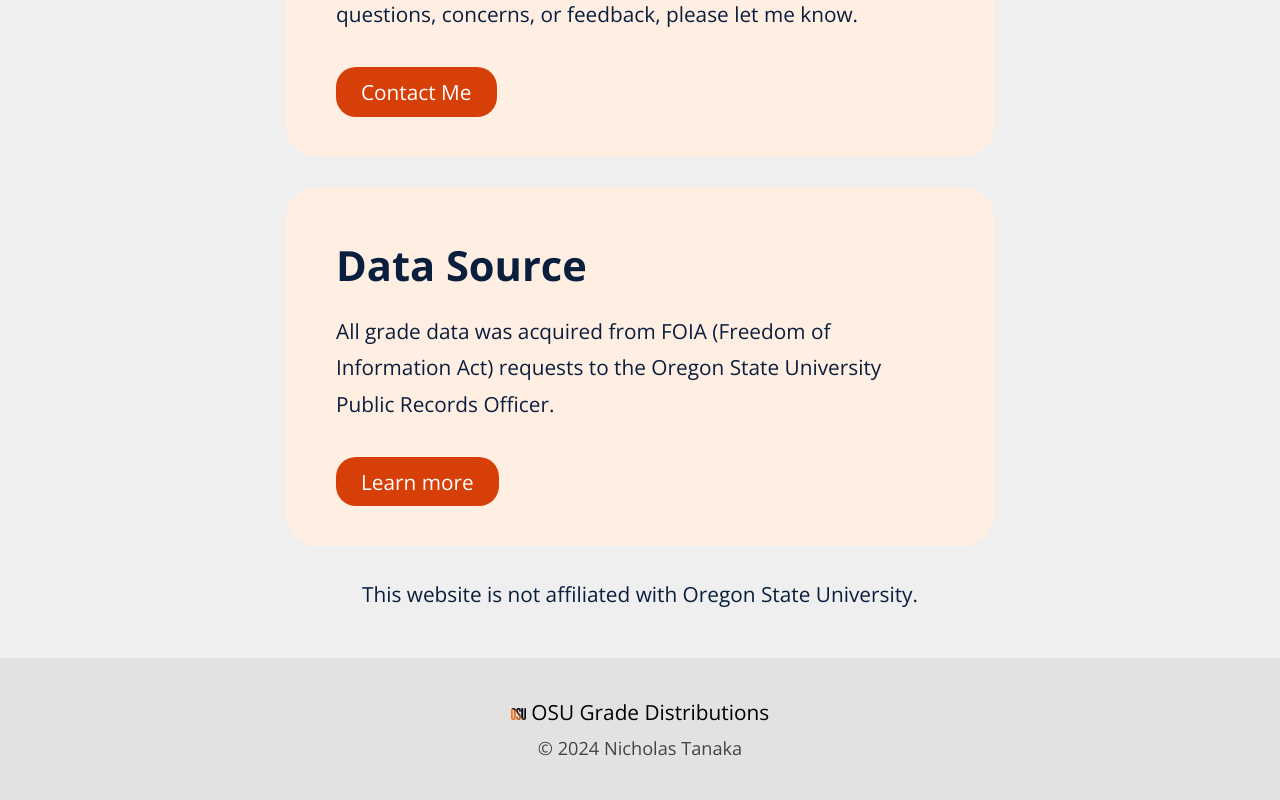
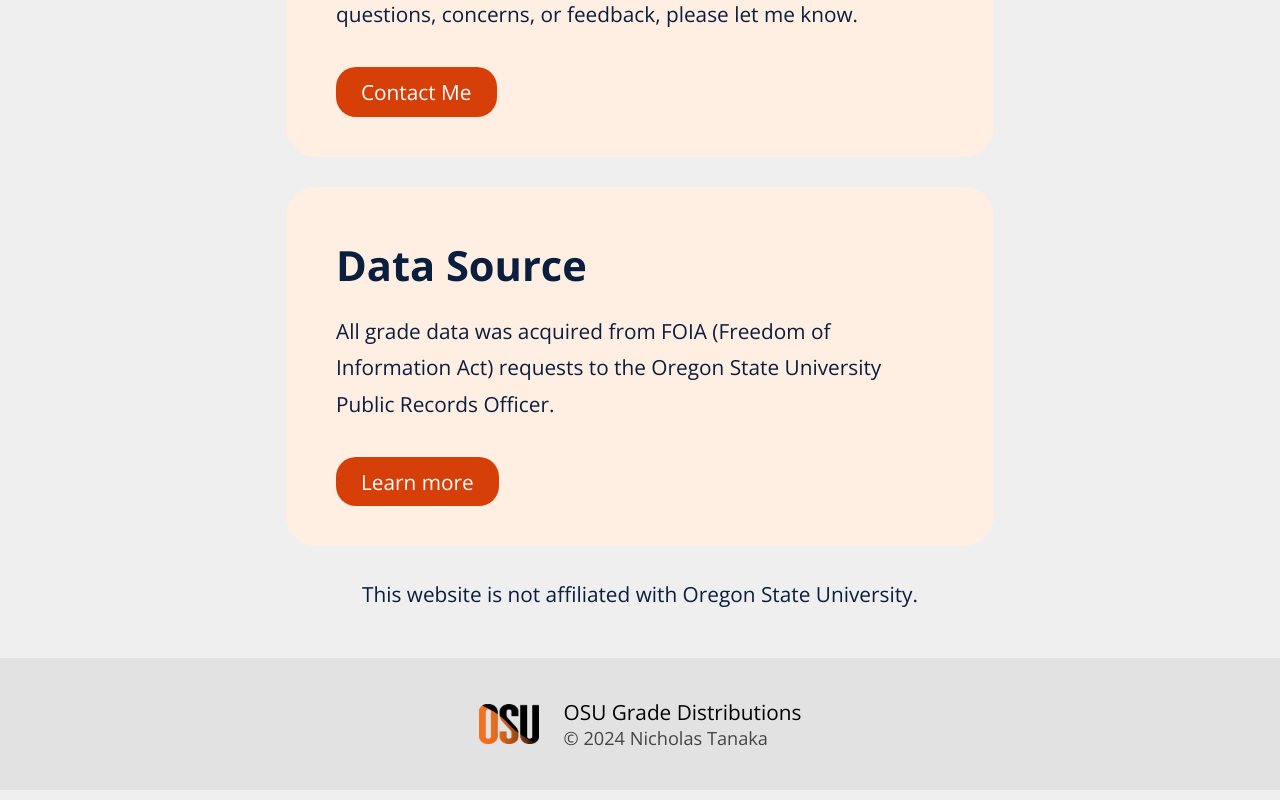
Before and after one commit to MigrainePanda/osu-grade-distributions, a React (Vite) app in the folder frontend-react/: page /about in a window 1280 px wide. Shown: the part 667-1467 px from the top of the page. Built offline with nearby package versions, Linux system fonts and the light colour scheme; what chartjs-plugin-zoom would draw is missing.

Commit message:
update footer styling, add img alt

```diff
--- a/frontend-react/src/components/Footer/Footer.css
+++ b/frontend-react/src/components/Footer/Footer.css
@@ -3,15 +3,23 @@ footer {
 }
 
 .footer-inner-container {
-    display: flex;
-    flex-direction: column;
-    gap: 1rem;
     padding: 3rem 2rem;
 }
 
+.footer-grid {
+    display: flex;
+    justify-content: center;
+    gap: 2rem;
+}
+
+.footer-left {
+    display: flex;
+    align-items: center;
+}
+
 .footer-logo {
-    height: 1.2rem;
-    margin-right: 0.5rem;
+    width: 5rem;
+    height: 3rem;
 }
 
 .footer-inner-container .navbar-brand {
@@ -39,4 +47,13 @@ footer {
     .footer-inner-container {
         padding: 4rem 3rem;
     }
+
+    .footer-grid {
+        gap: 2.5rem;
+    }
+
+    .footer-logo {
+        width: 6rem;
+        height: 4rem;
+    }
 }
--- a/frontend-react/src/components/Footer/Footer.tsx
+++ b/frontend-react/src/components/Footer/Footer.tsx
@@ -5,8 +5,15 @@ function Footer() {
         <>
             <footer>
                 <div className="footer-inner-container">
-                    <p className="navbar-brand"><img src="/favicon.png" className="footer-logo"></img>OSU Grade Distributions</p>
-                    <p className="copyright">&copy; 2024 Nicholas Tanaka</p>
+                    <div className="footer-grid">
+                        <div className="footer-left">
+                            <img src="/favicon.png" alt="Brand logo spelling OSU" className="footer-logo"></img>
+                        </div>
+                        <div className="footer-right">
+                            <p className="navbar-brand">OSU Grade Distributions</p>
+                            <p className="copyright">&copy; 2024 Nicholas Tanaka</p>
+                        </div>
+                    </div>
                 </div>
             </footer>
         </>
```
